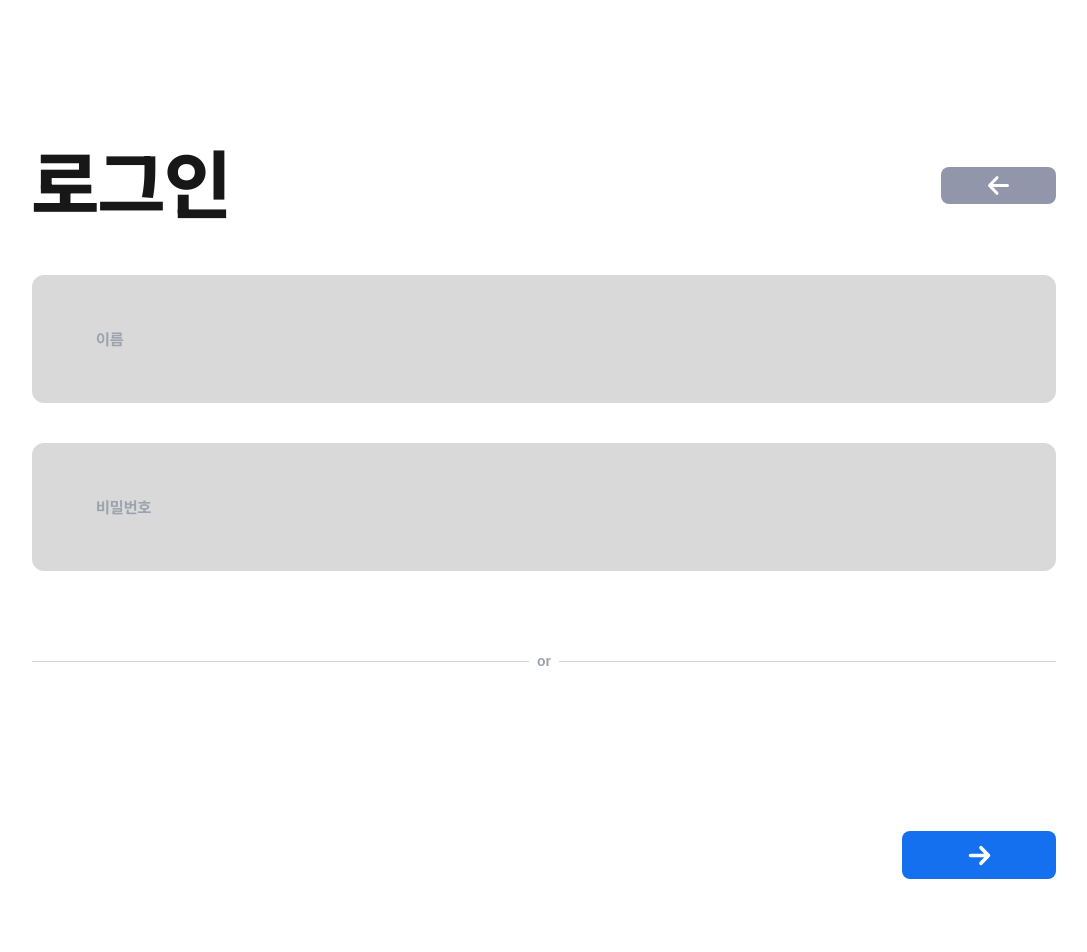
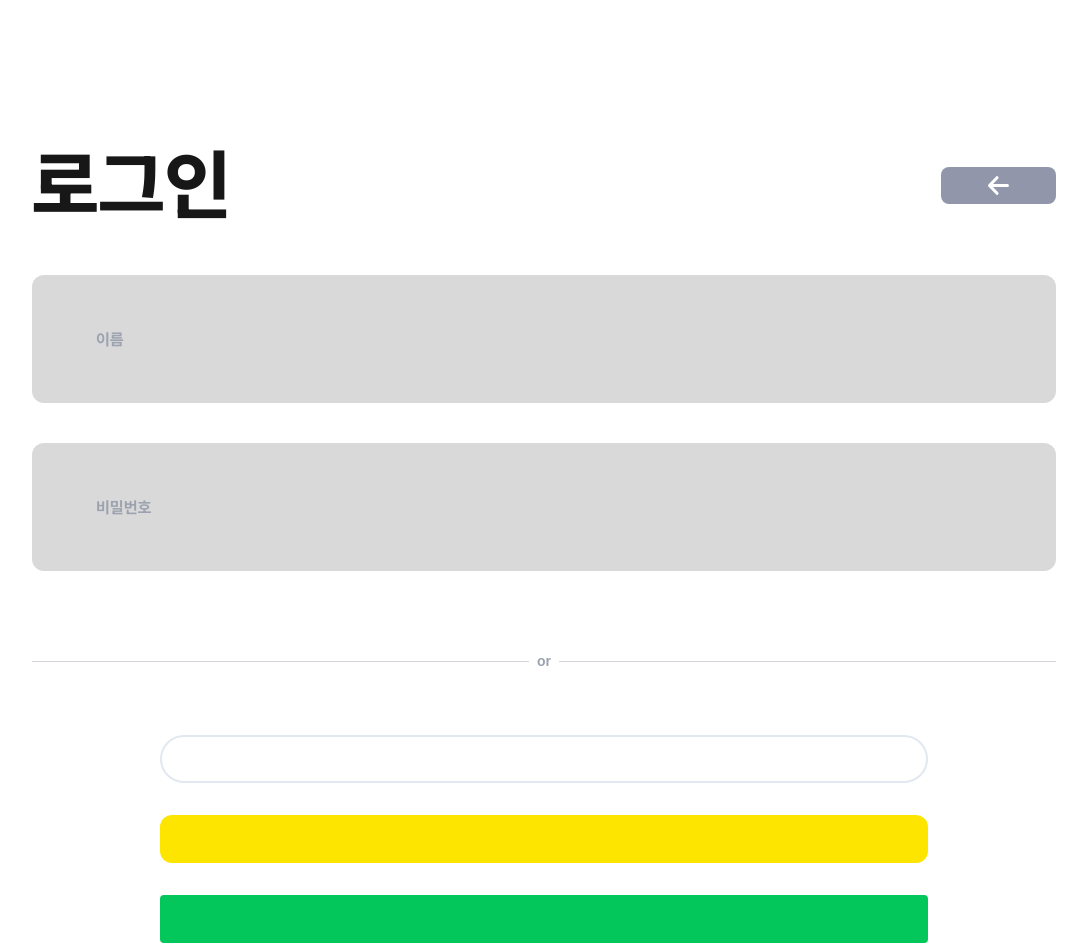
Before and after one commit to Meetup-Project/Meetup_front, a Next.js app: page /SignIn in a window 1280 px wide. Shown: the top 952 px of the page, without its empty margins (96-1183 px from the left). Built offline with nearby package versions, Linux system fonts and the light colour scheme.

Commit message:
겉보기는 이정도면

```diff
--- a/app/pages/signin.tsx
+++ b/app/pages/signin.tsx
@@ -1,6 +1,7 @@
 'use client'
 import React from 'react'
 import { useRouter } from 'next/navigation'
+import axios from 'axios';
 
 function signin() {
   const router = useRouter();
@@ -27,10 +28,12 @@ function signin() {
         <span className="text-gray-400 font-semibold text-sm">or</span>
         <div className="flex-1 border-t border-gray-300"></div>
       </div>
-      <div id='OauthDiv'>
-
+      <div id='OauthDiv' className='w-[60vw] flex flex-col gap-[4vh] mt-[8vh]'>
+        <div id='google' className=' border-2 border-googlebord rounded-[9999px] w-full h-[6vh]'></div>
+        <div id='kakao' className=' w-full h-[6vh] rounded-[12px] bg-kakaobg'></div>
+        <div id='naver' className=' w-full h-[6vh] rounded-[4px] bg-naverbg'></div>
       </div>
-      <div id='bottomDiv' className="flex flex-row-reverse w-full mt-[20vh]">
+      <div id='bottomDiv' className="flex flex-row-reverse w-full mt-[10vh]">
           <div id='subbmit button' className=' rounded-[8px] bg-blueblue w-[12vw] h-[6vh] flex justify-center items-center'>
             <img id='submit arrow' src="/arrow-left-sm.svg" alt='tlqkf'></img>
           </div>
--- a/app/pages/signup.tsx
+++ b/app/pages/signup.tsx
@@ -1,5 +1,6 @@
 import React from 'react'
 import { useRouter } from 'next/navigation'
+import axios from 'axios';
 
 
 function signup() {
--- a/package.json
+++ b/package.json
@@ -9,6 +9,7 @@
     "lint": "next lint"
   },
   "dependencies": {
+    "axios": "^1.7.9",
     "next": "15.1.6",
     "react": "^19.0.0",
     "react-dom": "^19.0.0"
--- a/tailwind.config.ts
+++ b/tailwind.config.ts
@@ -14,6 +14,9 @@ export default {
         blueblue: "#1570EF",
         graygray: "#D9D9D9",
         bluegray: "#9296AB",
+        googlebord: "#E2E8F0",
+        kakaobg: "#FEE500",
+        naverbg: "#03C75A",
       },
       fontFamily: {
         pretendard: ["Pretendard", "sans-serif"],
```
Also changed, not shown: 1 other file (tests, documents, lock files or other folders).
